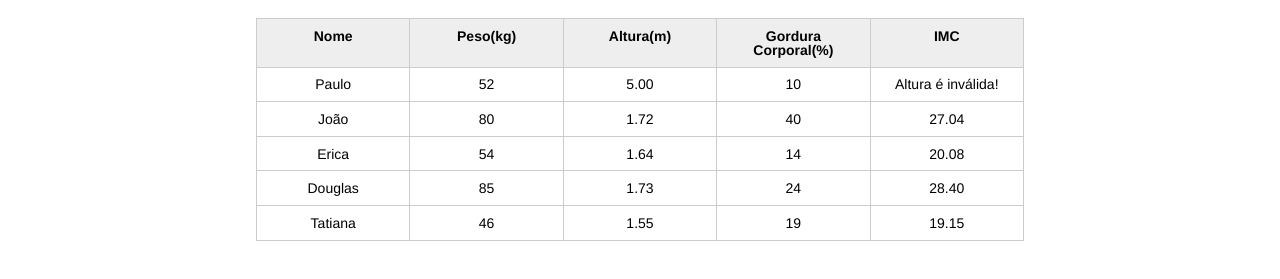
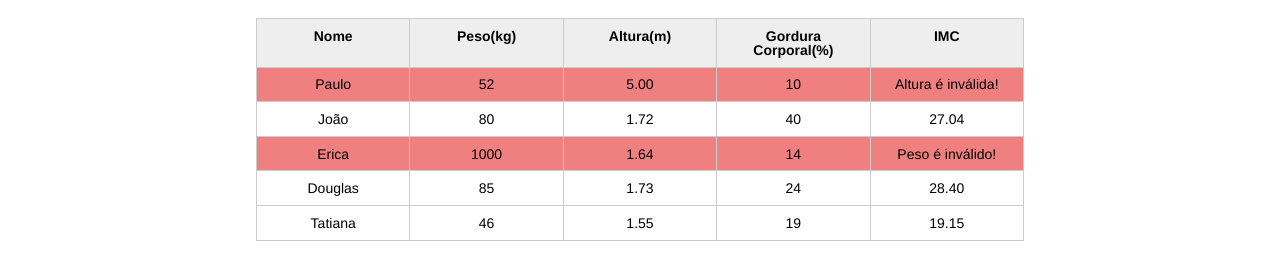
Before and after one commit to rowtigo/alura_JS_01, a plain HTML site: page index.html in a window 1280 px wide. Shown: the part 123-402 px from the top of the page. Drawn offline with Linux system fonts and the light colour scheme.

Commit message:
Manipulando estilos

```diff
--- a/css/index.css
+++ b/css/index.css
@@ -132,3 +132,7 @@ button[disabled=disabled], button:disabled {
 .campo-invalido{
 	border: 1px solid red;
 }
+
+.paciente-invalido{
+  background-color: lightcoral;
+}
--- a/index.html
+++ b/index.html
@@ -47,7 +47,7 @@
 
 						<tr class="paciente" >
 							<td class="info-nome">Erica</td>
-							<td class="info-peso">54</td>
+							<td class="info-peso">1000</td>
 							<td class="info-altura">1.64</td>
 							<td class="info-gordura">14</td>
 							<td class="info-imc">0</td>
--- a/js/principal.js
+++ b/js/principal.js
@@ -14,14 +14,15 @@ var pacientes = document.querySelectorAll(".paciente");
 
 for(i=0 ; i<pacientes.length ; i++){
 
+  paciente = pacientes[i] ;
   //Armazena os elementos da página
-  var tdAltua = pacientes[i].querySelector(".info-altura");
+  var tdAltua = paciente.querySelector(".info-altura");
   var altura = tdAltua.textContent;
 
-  var tdPeso = pacientes[i].querySelector(".info-peso");
+  var tdPeso = paciente.querySelector(".info-peso");
   var peso = tdPeso.textContent
 
-  var tdImc = pacientes[i].querySelector(".info-imc");
+  var tdImc = paciente.querySelector(".info-imc");
 
   var alturaEhValida = true;
   var pesoEhValido = true;
@@ -30,11 +31,13 @@ for(i=0 ; i<pacientes.length ; i++){
   if(peso <= 0 || peso >= 1000) {
     pesoEhValido = false;
     tdImc.textContent = "Peso é inválido!"
+    paciente.classList.add("paciente-invalido")
   }
 
   if(altura <= 0 || altura >= 3.00) {
     alturaEhValida = false;
     tdImc.textContent = "Altura é inválida!"
+    paciente.classList.add("paciente-invalido")
   }
 
   if(alturaEhValida && pesoEhValido) {
```
